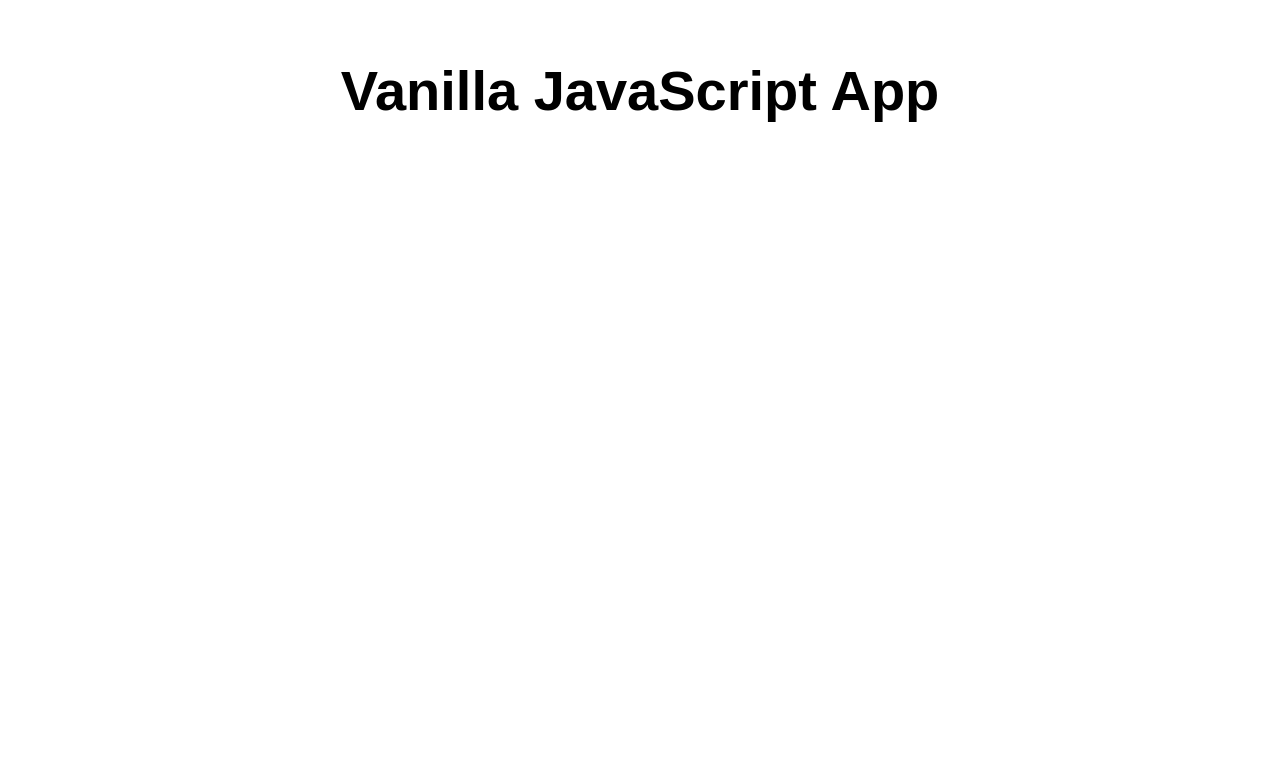
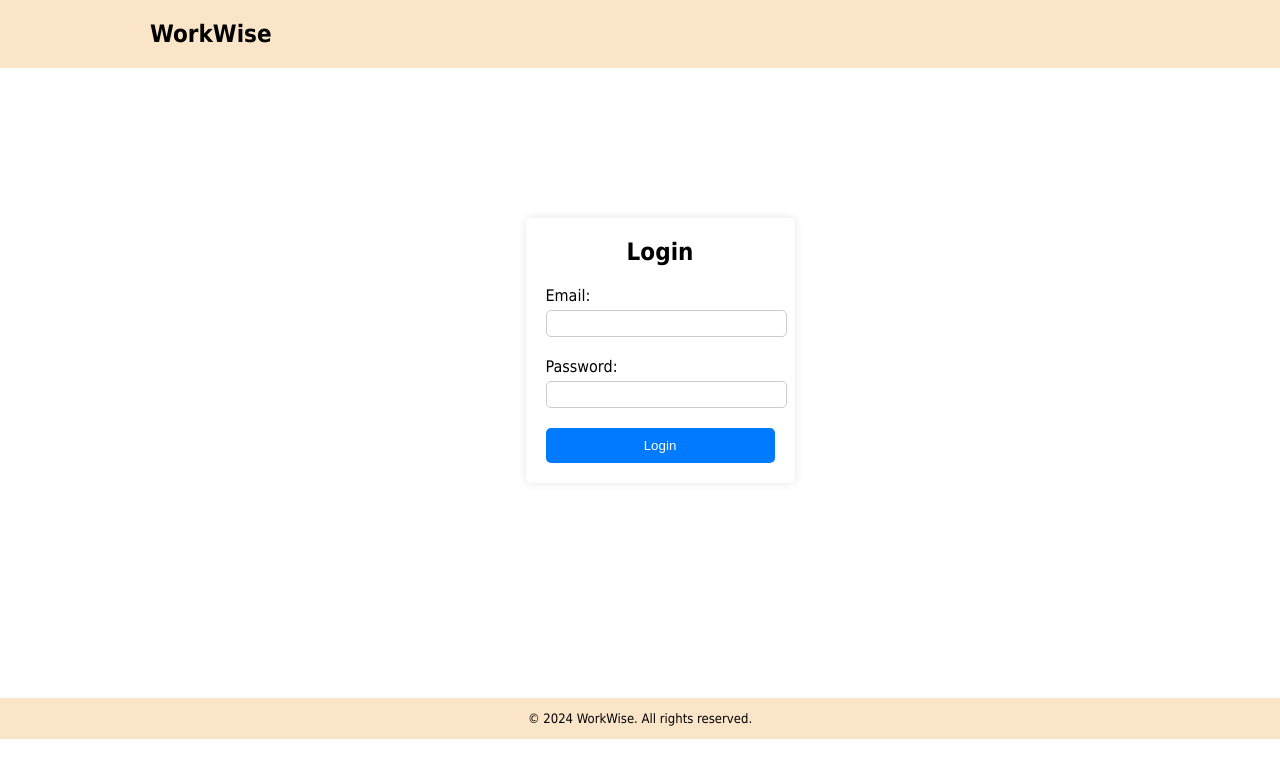
Before and after one commit to 2551250/sd-project, a website: page src/index.html in a window 1280 px wide. Drawn offline with Linux system fonts and the light colour scheme.

Commit message:
feat: add database

```diff
--- a/src/index.html
+++ b/src/index.html
@@ -1,17 +1,38 @@
 <!DOCTYPE html>
 <html lang="en">
-
 <head>
-  <meta charset="UTF-8">
-  <meta name="viewport" content="width=device-width, initial-scale=1.0">
-  <link rel="stylesheet" href="styles.css">
-  <title>Vanilla JavaScript App</title>
+    <meta charset="UTF-8">
+    <meta name="viewport" content="width=device-width, initial-scale=1.0">
+    <title>Login - WorkWise</title>
+    <link rel="stylesheet" href="style-Login.css">
+    <script src="script-Login.js" defer></script>
 </head>
-
 <body>
-  <main>
-    <h1>Vanilla JavaScript App</h1>
-  </main>
+    <header>
+        <section class="header-container">
+            <h1>WorkWise</h1>
+        </section>
+    </header>
+    <main>
+        <section class="login-section">
+            <h2 id = "login">Login</h2>
+            <form>
+                <article class="form-group">
+                    <label for="email">Email:</label>
+                    <input type="email" id="email" name="email" required>
+                </article>
+                <article class="form-group">
+                    <label for="password">Password:</label>
+                    <input type="password" id="password" name="password" required>
+                </article>
+                <button onclick="login()" type="button">Login</button>
+            </form>
+        </section>
+    </main>
+    <footer>
+        <section class="footer-container">
+            <p>&copy; 2024 WorkWise. All rights reserved.</p>
+        </section>
+    </footer>
 </body>
-
 </html>
--- /dev/null
+++ b/src/script-Login.js
@@ -0,0 +1,30 @@
+async function list() {
+  try{
+    const endpoint = '/data-api/rest/Employee';
+    const response = await fetch(endpoint);
+    const data = await response.json();
+    return data.value;
+  }catch{
+    return "Error";
+  }
+}
+
+async function login(){
+  data = await(list());
+  if(data === "Error"){
+    return;
+  }
+  const email = document.getElementById('email').value;
+  const password = document.getElementById('password').value;
+  let valid = false;
+  for(let i = 0; i < data.length; i++){
+    const obj = data[i];
+    if(obj.EMAIL === email && obj.PASSWORD === password){
+      valid = true;
+      break;
+    }
+  }
+
+  console.log(valid);
+
+}
--- /dev/null
+++ b/src/style-Login.css
@@ -0,0 +1,90 @@
+body {
+  margin: 0;
+  font-family: Tahoma, sans-serif;
+  background-color: #fff;
+  display: flex;
+  flex-direction: column;
+  align-items: center;
+  justify-content: center;
+}
+
+header {
+  background-color: #FBE5C8;
+  width: 100%;
+  text-align: center;
+  margin-bottom: 150px;
+}
+
+/*Design for Header contained items*/
+.header-container {
+  max-width: 1200px;
+  margin: 0;
+  display: flex;
+  flex-direction: row;
+  justify-content: space-between;
+  align-items: center;
+  padding-left: 150px;
+}
+/*Design for Nav Items*/
+.listItem{
+  padding-right: 20px;
+  text-decoration: none;
+
+}
+/*Design for Login Box*/
+.login-section {
+  background-color: #fff;
+  padding: 20px;
+  border-radius: 5px;
+  box-shadow: 0 0 10px rgba(0, 0, 0, 0.1);
+  max-width: 400px;
+  width: 100%;
+
+}
+/*Design for Login box heading*/
+.login-section h2 {
+  margin-top: 0;
+  margin-bottom: 20px;
+  text-align: center;
+}
+
+.form-group {
+  margin-bottom: 20px;
+}
+
+/*Design for labels Email and Password*/
+.form-group label {
+  display: block;
+  margin-bottom: 5px;
+}
+
+/*Design for labels Email and Password input fields*/
+.form-group input[type="email"],
+.form-group input[type="password"] {
+  width: 100%;
+  padding: 5px;
+  border: 1px solid #ccc;
+  border-radius: 5px;
+}
+/*Design for Button*/
+button {
+  padding: 10px 20px;
+  background-color: #007bff;
+  color: #fff;
+  border: none;
+  border-radius: 5px;
+  cursor: pointer;
+  width: 100%;
+}
+
+button:hover {
+  background-color: #0056b3;
+}
+/*Design for footer*/
+footer {
+  background-color: #FBE5C8;
+  width: 100%;
+  text-align: center;
+  font-size: small;
+  margin-top: 215px;
+}
--- a/src/styles.css
+++ /dev/null
@@ -1,21 +0,0 @@
-* {
-  font-family: Arial, Helvetica, sans-serif;
-}
-
-html, body {
-  margin: 0;
-  border: 0;
-  padding: 0;
-  background-color: #fff;
-}
-
-main {
-  margin: auto;
-  width: 50%;
-  padding: 20px;
-}
-
-main > h1 {
-  text-align: center;
-  font-size: 3.5em;
-}
```
Also changed, not shown: swa-db-connections/staticwebapp.database.config.json (added, +42 -0 lines), readme.md (deleted), 1 other file.
